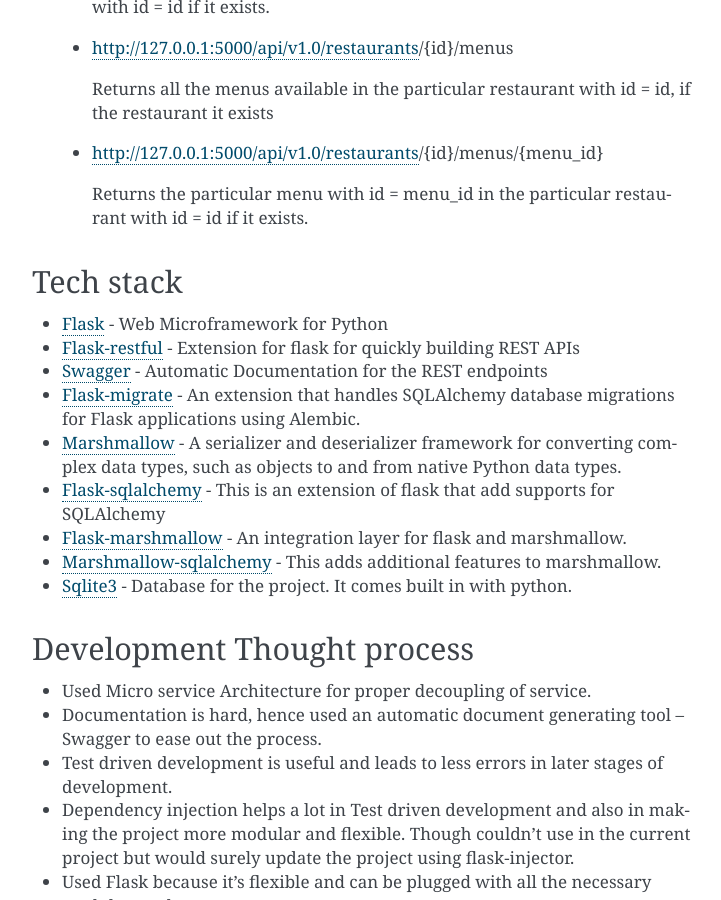
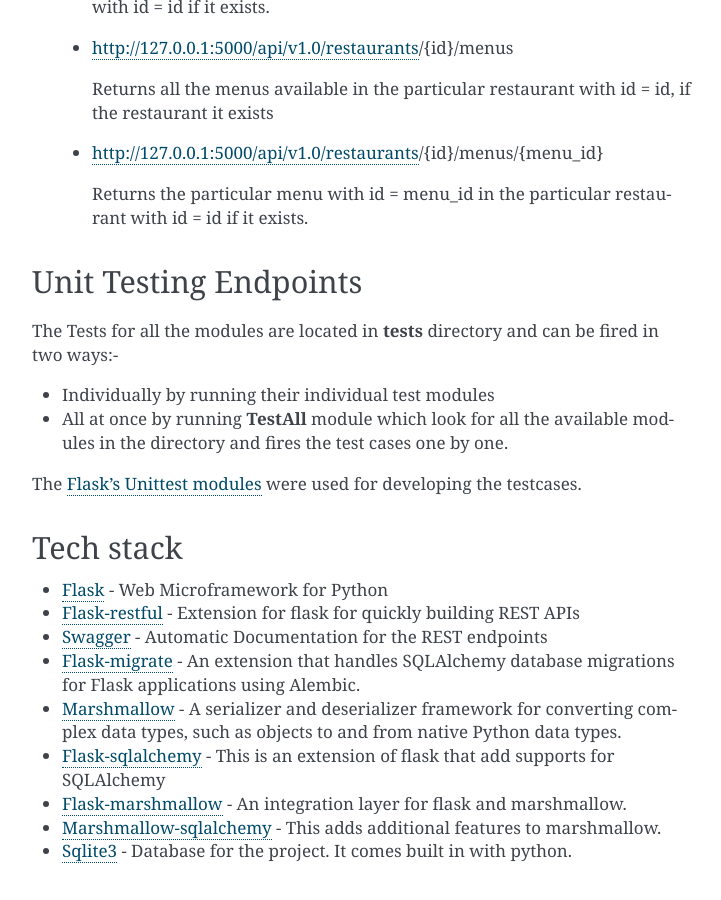
Before and after one commit to navi25/RestaurantAPI, a Sphinx documentation site: the page built from docs/index.rst, in a window 1280 px wide and 900 px high, scrolled down 2114 px. Shown: the whole window, without its empty margins (388-1109 px from the left). Built offline with Sphinx 7.4.7, drawn with Linux system fonts in a browser that asks for light colours; some of the changed text lies outside the part shown.

Commit message:
Modified Documentation to include details about unit tests

```diff
--- a/docs/index.rst
+++ b/docs/index.rst
@@ -99,6 +99,16 @@
 
    Returns the particular menu with id = menu_id in the particular restaurant with id = id if it exists.
 
+Unit Testing Endpoints
+----------------------
+
+The Tests for all the modules are located in **tests** directory and can be fired
+in two ways:-
+
+- Individually by running their individual test modules
+- All at once by running **TestAll** module which look for all the available modules in the directory and fires the test cases one by one.
+
+The `Flask's Unittest modules <http://flask.pocoo.org/docs/0.12/testing/>`_ were used for developing the testcases.
 
 Tech stack
 ----------
```
Also changed, not shown: README.md (+11 -0 lines).
